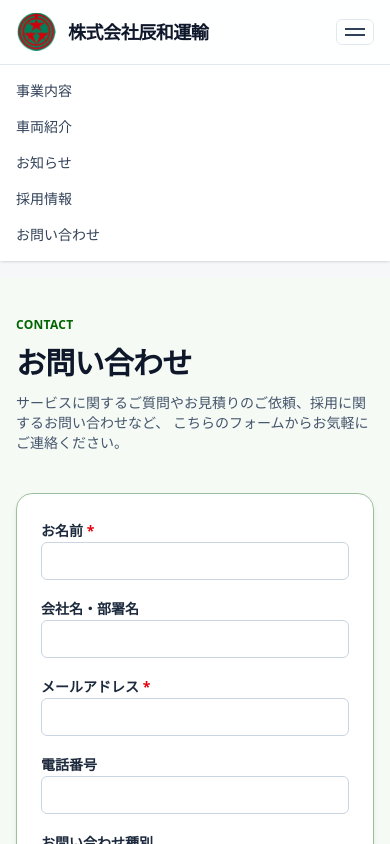
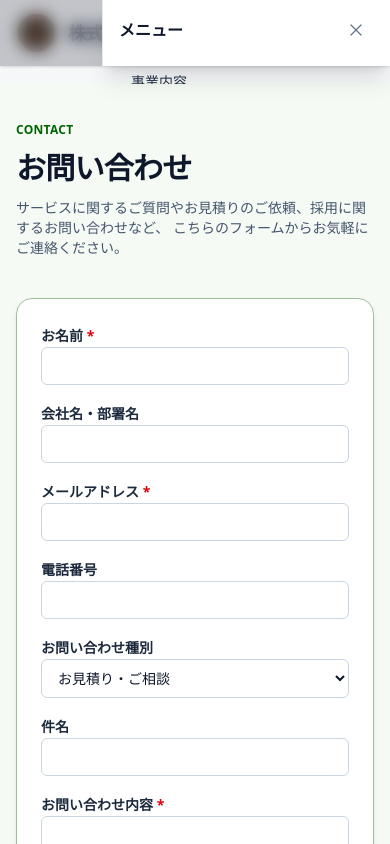
Before and after one commit to ANOSkdy/sinwaunyu, a Next.js app: page /contact in a window 390 px wide. Both pictures are taken after a click on the button "メニュー". Shown: the top 844 px of the page. Built offline with nearby package versions, Linux system fonts and the light colour scheme.

Commit message:
Revamp mobile hamburger menu

```diff
--- a/src/components/layout/Header.tsx
+++ b/src/components/layout/Header.tsx
@@ -2,7 +2,7 @@
 
 import Link from "next/link";
 import Image from "next/image";
-import { useState } from "react";
+import { useEffect, useState } from "react";
 
 // 「会社情報」は除外
 const navItems = [
@@ -15,6 +15,26 @@ const navItems = [
 
 export function Header() {
   const [open, setOpen] = useState(false);
+
+  useEffect(() => {
+    const handleEscape = (event: KeyboardEvent) => {
+      if (event.key === "Escape") {
+        setOpen(false);
+      }
+    };
+
+    if (open) {
+      document.addEventListener("keydown", handleEscape);
+      document.body.style.overflow = "hidden";
+    } else {
+      document.body.style.overflow = "";
+    }
+
+    return () => {
+      document.removeEventListener("keydown", handleEscape);
+      document.body.style.overflow = "";
+    };
+  }, [open]);
 
   return (
     <header className="sticky top-0 z-30 bg-white/90 backdrop-blur shadow-sm">
@@ -49,26 +69,67 @@ export function Header() {
 
         {/* モバイルメニュー */}
         <button
+          type="button"
           onClick={() => setOpen((v) => !v)}
-          className="inline-flex items-center rounded-md border border-slate-200 p-2 text-slate-700 md:hidden"
+          aria-expanded={open}
+          aria-controls="mobile-nav"
+          className="inline-flex items-center rounded-full border border-slate-200 p-3 text-slate-700 transition hover:bg-slate-50 md:hidden"
         >
           <span className="sr-only">メニュー</span>
-          <div className="space-y-1">
-            <span className="block h-0.5 w-5 bg-slate-700" />
-            <span className="block h-0.5 w-5 bg-slate-700" />
-          </div>
+          <span className="relative flex h-4 w-6 flex-col justify-between">
+            <span
+              className={`block h-0.5 w-full bg-slate-800 transition-transform duration-300 ${open ? "translate-y-[7px] rotate-45" : ""}`}
+            />
+            <span
+              className={`block h-0.5 w-full bg-slate-800 transition-opacity duration-200 ${open ? "opacity-0" : "opacity-100"}`}
+            />
+            <span
+              className={`block h-0.5 w-full bg-slate-800 transition-transform duration-300 ${open ? "-translate-y-[7px] -rotate-45" : ""}`}
+            />
+          </span>
         </button>
       </div>
 
       {/* モバイルナビ */}
-      {open && (
-        <nav className="border-t border-slate-200 bg-white md:hidden">
-          <div className="mx-auto flex max-w-6xl flex-col px-4 py-2 text-sm">
+      <div
+        className={`fixed inset-0 z-40 transform transition duration-300 md:hidden ${open ? "pointer-events-auto opacity-100" : "pointer-events-none opacity-0"}`}
+      >
+        <button
+          type="button"
+          aria-label="メニューを閉じる"
+          className="absolute inset-0 h-full w-full bg-slate-900/25 backdrop-blur-sm"
+          onClick={() => setOpen(false)}
+        />
+        <nav
+          id="mobile-nav"
+          className={`absolute right-0 top-0 flex h-full w-72 max-w-[80%] flex-col border-l border-slate-200 bg-white shadow-xl transition-transform duration-300 ${open ? "translate-x-0" : "translate-x-full"}`}
+        >
+          <div className="flex items-center justify-between px-4 py-3">
+            <span className="text-base font-semibold text-slate-900">メニュー</span>
+            <button
+              type="button"
+              aria-label="メニューを閉じる"
+              className="rounded-full p-2 text-slate-500 transition hover:bg-slate-100"
+              onClick={() => setOpen(false)}
+            >
+              <svg
+                xmlns="http://www.w3.org/2000/svg"
+                fill="none"
+                viewBox="0 0 24 24"
+                strokeWidth={1.5}
+                stroke="currentColor"
+                className="h-5 w-5"
+              >
+                <path strokeLinecap="round" strokeLinejoin="round" d="M6 18 18 6M6 6l12 12" />
+              </svg>
+            </button>
+          </div>
+          <div className="flex flex-1 flex-col gap-2 overflow-y-auto px-4 pb-6 text-sm">
             {navItems.map((item) => (
               <Link
                 key={item.href}
                 href={item.href}
-                className="py-2 text-slate-700 hover:text-primary"
+                className="rounded-md px-3 py-3 text-slate-800 transition hover:bg-slate-50"
                 onClick={() => setOpen(false)}
               >
                 {item.label}
@@ -76,7 +137,7 @@ export function Header() {
             ))}
           </div>
         </nav>
-      )}
+      </div>
     </header>
   );
 }
```
